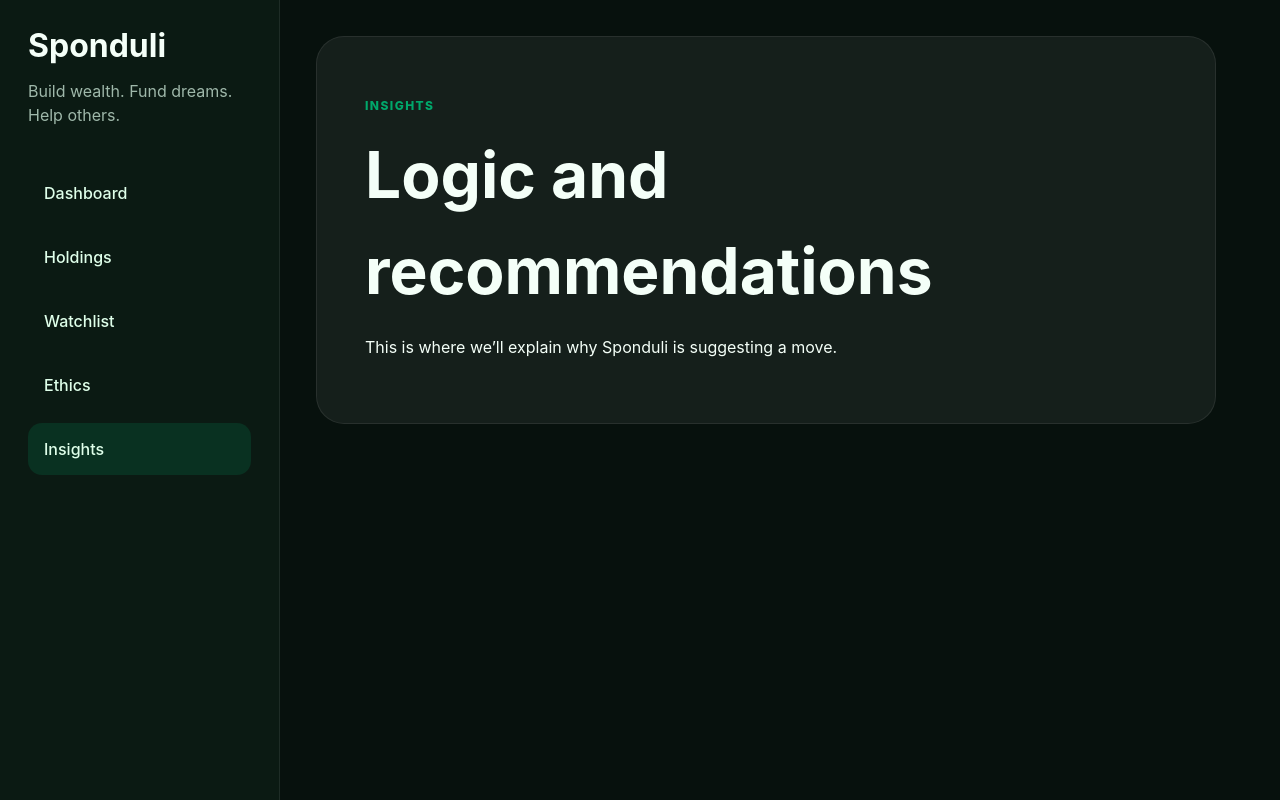
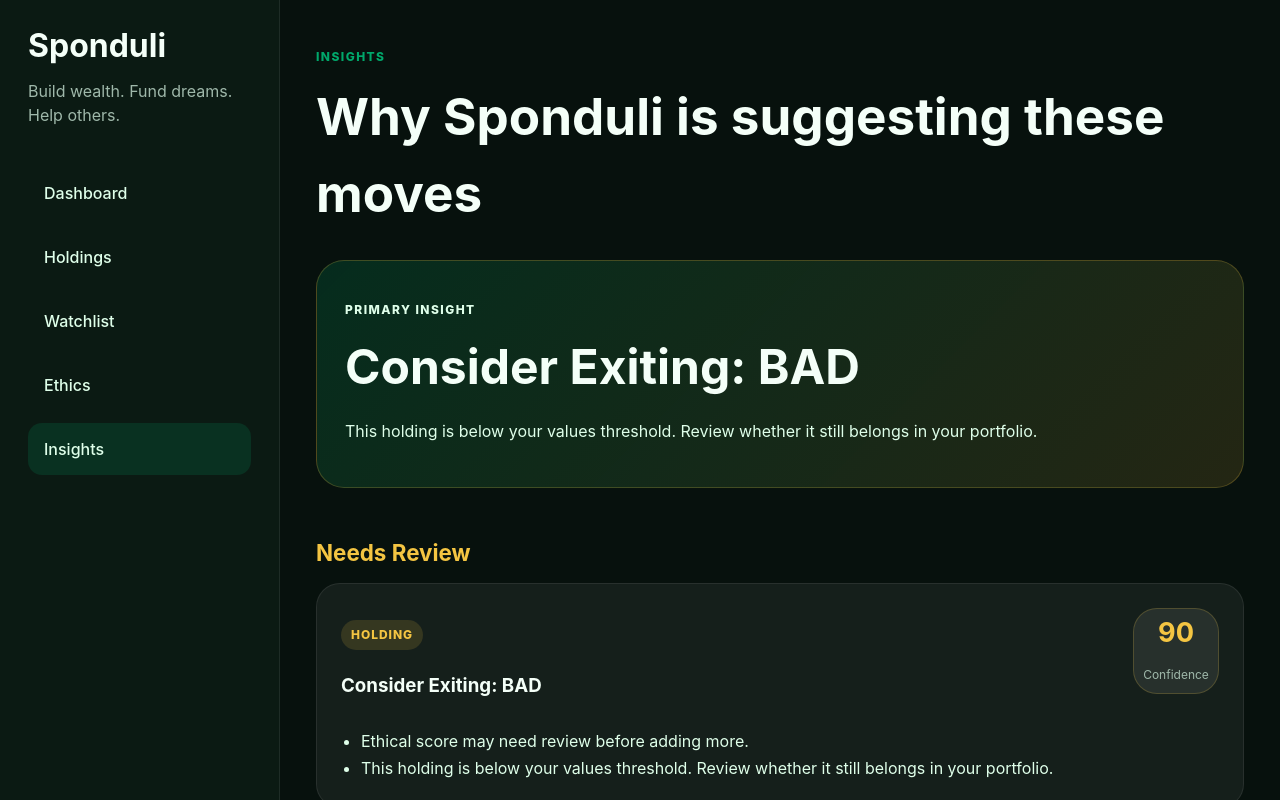
Before and after one commit to rtocastro/sponduli, a React (Vite) app: page /insights in a window 1280 px wide. Shown: the top 800 px of the page. Built offline with nearby package versions, Linux system fonts and the light colour scheme.

Commit message:
added and imported insights, updated data for portfolio for testing and styled

```diff
--- a/src/App.css
+++ b/src/App.css
@@ -435,6 +435,81 @@
   margin-top: 24px;
 }
 
+.insight-hero {
+  background:
+    linear-gradient(
+      135deg,
+      rgba(0, 168, 107, 0.18),
+      rgba(244, 197, 66, 0.12)
+    );
+  border: 1px solid rgba(244, 197, 66, 0.22);
+  border-radius: 28px;
+  padding: 28px;
+  margin-bottom: 18px;
+}
+
+.insight-hero h3 {
+  margin: 8px 0;
+  font-size: clamp(1.8rem, 4vw, 3rem);
+}
+
+.insight-hero p {
+  color: #dfffea;
+  line-height: 1.5;
+}
+
+.insight-list {
+  display: grid;
+  gap: 18px;
+}
+
+.insight-card {
+  background: rgba(255, 255, 255, 0.06);
+  border: 1px solid rgba(255, 255, 255, 0.08);
+  border-radius: 24px;
+  padding: 24px;
+}
+
+.insight-card-header {
+  display: flex;
+  justify-content: space-between;
+  gap: 18px;
+  align-items: flex-start;
+}
+
+.insight-card h3 {
+  margin: 10px 0;
+}
+
+.insight-card ul {
+  margin: 18px 0 0;
+  padding-left: 20px;
+  color: #dfffea;
+  line-height: 1.7;
+}
+
+.small-score {
+  width: 86px;
+  min-width: 86px;
+  height: 86px;
+}
+
+.small-score strong {
+  font-size: 1.7rem;
+}
+
+.insight-group-title {
+  margin: 30px 0 14px;
+  color: #f4c542;
+  font-size: 1.4rem;
+}
+
+@media (max-width: 700px) {
+  .insight-card-header {
+    flex-direction: column;
+  }
+}
+
 @media (max-width: 800px) {
   .ethics-grid {
     grid-template-columns: 1fr;
--- a/src/data/mockPortfolio.js
+++ b/src/data/mockPortfolio.js
@@ -29,6 +29,26 @@
         trend: "fast",
         ethicalScore: 74,
     },
+    {
+        id: 4,
+        ticker: "XYZ",
+        name: "Example Downtrend Holding",
+        shares: 4,
+        costBasis: 100,
+        currentPrice: 74,
+        trend: "down",
+        ethicalScore: 82,
+    },
+    {
+        id: 5,
+        ticker: "BAD",
+        name: "Example Values Conflict",
+        shares: 3,
+        costBasis: 100,
+        currentPrice: 110,
+        trend: "steady",
+        ethicalScore: 58,
+    },
 ];
 
 export default portfolio;
--- a/src/pages/Insights.jsx
+++ b/src/pages/Insights.jsx
@@ -1,11 +1,96 @@
+import { usePortfolio } from "../context/PortfolioContext";
+import watchlist from "../data/mockWatchlist";
+import {
+  generatePortfolioInsights,
+  generateWatchlistInsights,
+  categorizeInsight,
+} from "../utils/insightEngine";
+
 function Insights() {
-  return (
-    <section className="placeholder-page">
-      <p className="eyebrow">Insights</p>
-      <h2>Logic and recommendations</h2>
-      <p>This is where we’ll explain why Sponduli is suggesting a move.</p>
-    </section>
-  );
+    const { portfolio, topRecommendation } = usePortfolio();
+
+    const portfolioInsights = generatePortfolioInsights(portfolio);
+    const watchlistInsights = generateWatchlistInsights(watchlist);
+
+    const allInsights = [...portfolioInsights, ...watchlistInsights].sort(
+        (a, b) => b.confidence - a.confidence
+    );
+
+    const groupedInsights = {
+        "Needs Review": [],
+        "Profit Opportunities": [],
+        "Strong Holds": [],
+        "Watchlist Opportunities": [],
+    };
+
+    allInsights.forEach((insight) => {
+        const category = categorizeInsight(insight);
+        groupedInsights[category].push(insight);
+    });
+
+    return (
+        <section className="page-section">
+            <div className="dashboard-header">
+                <div>
+                    <p className="eyebrow">Insights</p>
+                    <h2>Why Sponduli is suggesting these moves</h2>
+                </div>
+            </div>
+
+            <article className="insight-hero">
+                <p className="eyebrow">Primary Insight</p>
+                <h3>
+                    {topRecommendation.recommendation.action}:{" "}
+                    {topRecommendation.ticker}
+                </h3>
+                <p>{topRecommendation.recommendation.reason}</p>
+            </article>
+
+            <div className="insight-list">
+                {Object.entries(groupedInsights).map(
+                    ([groupName, items]) =>
+                        items.length > 0 && (
+                            <section key={groupName}>
+                                <h3 className="insight-group-title">
+                                    {groupName}
+                                </h3>
+
+                                <div className="insight-list">
+                                    {items.map((insight) => (
+                                        <article
+                                            className="insight-card"
+                                            key={`${insight.type}-${insight.id}`}
+                                        >
+                                            <div className="insight-card-header">
+                                                <div>
+                                                    <p className="category-pill">
+                                                        {insight.type}
+                                                    </p>
+                                                    <h3>{insight.title}</h3>
+                                                </div>
+
+                                                <div className="score-badge small-score">
+                                                    <strong>
+                                                        {insight.confidence}
+                                                    </strong>
+                                                    <span>Confidence</span>
+                                                </div>
+                                            </div>
+
+                                            <ul>
+                                                {insight.bullets.map((bullet) => (
+                                                    <li key={bullet}>{bullet}</li>
+                                                ))}
+                                            </ul>
+                                        </article>
+                                    ))}
+                                </div>
+                            </section>
+                        )
+                )}
+            </div>
+        </section>
+    );
 }
 
 export default Insights;
--- /dev/null
+++ b/src/utils/insightEngine.js
@@ -0,0 +1,105 @@
+import { calculateMomentumScore, getOpportunityType } from "./momentumEngine";
+
+export function generatePortfolioInsights(portfolio) {
+  const insights = portfolio.map((position) => {
+    const gain = position.stats.gainPercent;
+    const ethicalScore = position.ethicalScore;
+    const recommendation = position.recommendation;
+
+    const bullets = [];
+
+    if (gain >= 25) {
+      bullets.push("Position has strong growth from your original cost basis.");
+    }
+
+    if (gain >= 100) {
+      bullets.push("Profit milestone reached: this position has doubled.");
+    }
+
+    if (ethicalScore >= 85) {
+      bullets.push("Ethical score is strongly aligned with your values.");
+    }
+
+    if (ethicalScore < 75) {
+      bullets.push("Ethical score may need review before adding more.");
+    }
+
+    bullets.push(recommendation.reason);
+
+    return {
+      id: position.id,
+      ticker: position.ticker,
+      title: `${recommendation.action}: ${position.ticker}`,
+      confidence: recommendation.confidence,
+      type: "Holding",
+      bullets,
+    };
+  });
+
+  return insights.sort((a, b) => b.confidence - a.confidence);
+}
+
+export function generateWatchlistInsights(watchlist) {
+  const insights = watchlist.map((item) => {
+    const momentumScore = calculateMomentumScore(item);
+    const opportunityType = getOpportunityType(item);
+
+    const bullets = [
+      `${item.ticker} has a ${momentumScore}/100 momentum score.`,
+      `${item.ticker} is currently categorized as: ${opportunityType}.`,
+      item.reason,
+    ];
+
+    if (item.sixMonthTrend > 10) {
+      bullets.push("Six-month trend is showing meaningful upward movement.");
+    }
+
+    if (item.volatility === "high") {
+      bullets.push("High volatility means this should be treated with more caution.");
+    }
+
+    if (item.ethicalScore >= 85) {
+      bullets.push("Ethical score is above your preferred minimum standard.");
+    }
+
+    return {
+      id: item.id,
+      ticker: item.ticker,
+      title: `${opportunityType}: ${item.ticker}`,
+      confidence: momentumScore,
+      type: "Watchlist",
+      bullets,
+    };
+  });
+
+
+
+  return insights.sort((a, b) => b.confidence - a.confidence);
+}
+
+export function categorizeInsight(insight) {
+  const title = insight.title.toLowerCase();
+
+  if (
+    title.includes("exiting") ||
+    title.includes("reducing") ||
+    title.includes("review")
+  ) {
+    return "Needs Review";
+  }
+
+  if (
+    title.includes("profit") ||
+    title.includes("split")
+  ) {
+    return "Profit Opportunities";
+  }
+
+  if (
+    title.includes("holding")
+  ) {
+    return "Strong Holds";
+  }
+
+  return "Watchlist Opportunities";
+}
--- a/src/utils/rulesEngine.js
+++ b/src/utils/rulesEngine.js
@@ -15,26 +15,64 @@
 export function getRecommendation(position) {
   const { gainPercent } = calculatePosition(position);
 
+  if (position.ethicalScore < 65) {
+    return {
+      action: "Consider Exiting",
+      reason:
+        "This holding is below your values threshold. Review whether it still belongs in your portfolio.",
+      confidence: 90,
+    };
+  }
+
   if (position.ethicalScore < 75) {
     return {
       action: "Review Values Fit",
-      reason: "This holding may need a closer ethical review.",
+      reason: "This holding may need a closer ethical review before adding more.",
       confidence: 72,
+    };
+  }
+
+  if (gainPercent <= -20 && position.trend === "down") {
+    return {
+      action: "Consider Reducing",
+      reason:
+        "This position is down sharply and showing downward trend behavior. Review whether reducing exposure makes sense.",
+      confidence: 86,
+    };
+  }
+
+  if (gainPercent <= -10) {
+    return {
+      action: "Review Before Adding",
+      reason:
+        "This position is currently below your cost basis. Avoid adding more until the trend improves.",
+      confidence: 76,
     };
   }
 
   if (gainPercent >= 100) {
     return {
       action: "Split Profit",
-      reason: "You doubled your position. Consider splitting profit between long-term and short-term buckets.",
+      reason:
+        "You doubled your position. Consider splitting profit between long-term growth and short-term momentum buckets.",
       confidence: 94,
+    };
+  }
+
+  if (gainPercent >= 50 && position.trend === "fast") {
+    return {
+      action: "Take Partial Profit",
+      reason:
+        "This position has grown quickly. Consider locking in a portion while keeping some exposure.",
+      confidence: 90,
     };
   }
 
   if (gainPercent >= 25 && position.trend === "fast") {
     return {
       action: "Hold Carefully",
-      reason: "Strong short-term momentum, but fast growth can carry more volatility.",
+      reason:
+        "Strong short-term momentum, but fast growth can carry more volatility.",
       confidence: 84,
     };
   }
@@ -47,14 +85,6 @@
     };
   }
 
-  if (gainPercent < 0) {
-    return {
-      action: "Review Before Adding",
-      reason: "This position is currently below your cost basis.",
-      confidence: 70,
-    };
-  }
-
   return {
     action: "Monitor",
     reason: "Stable position. No urgent action needed.",
```
Lines whose indentation alone changed are shown as unchanged.
